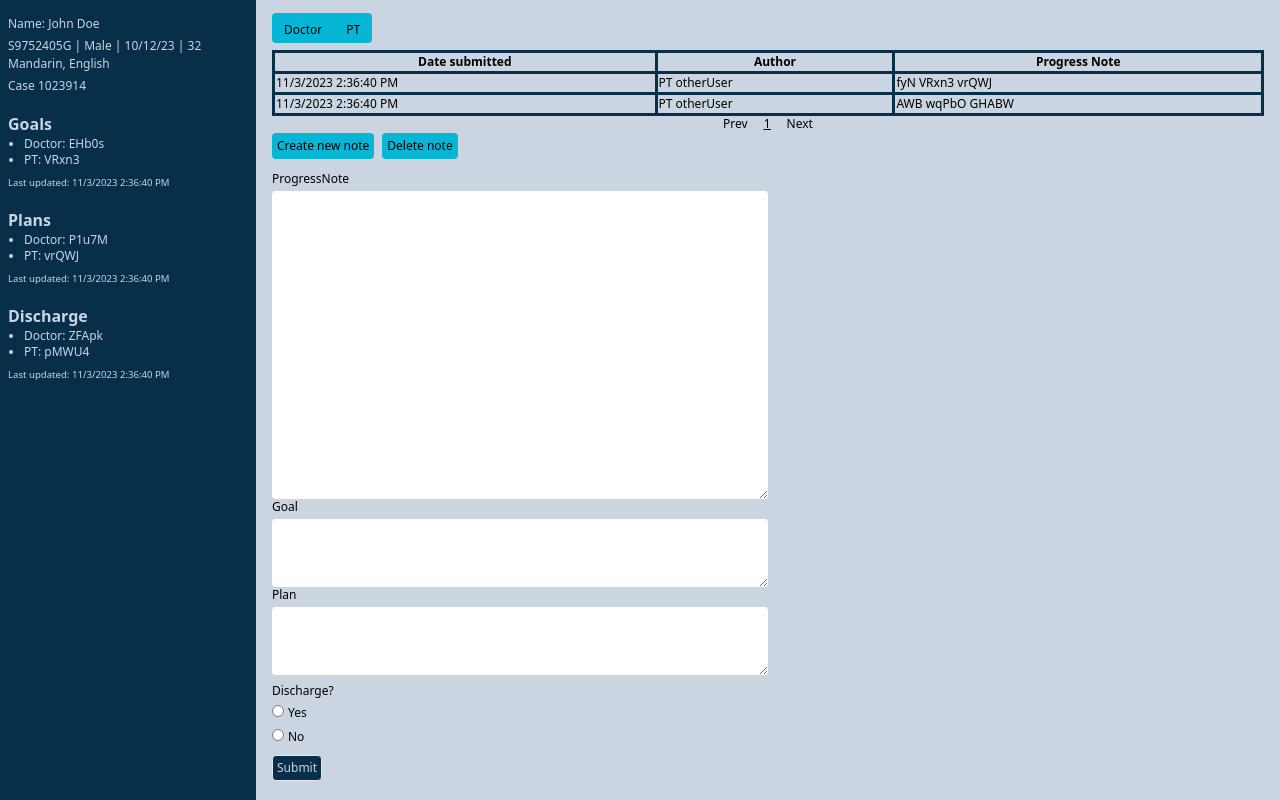
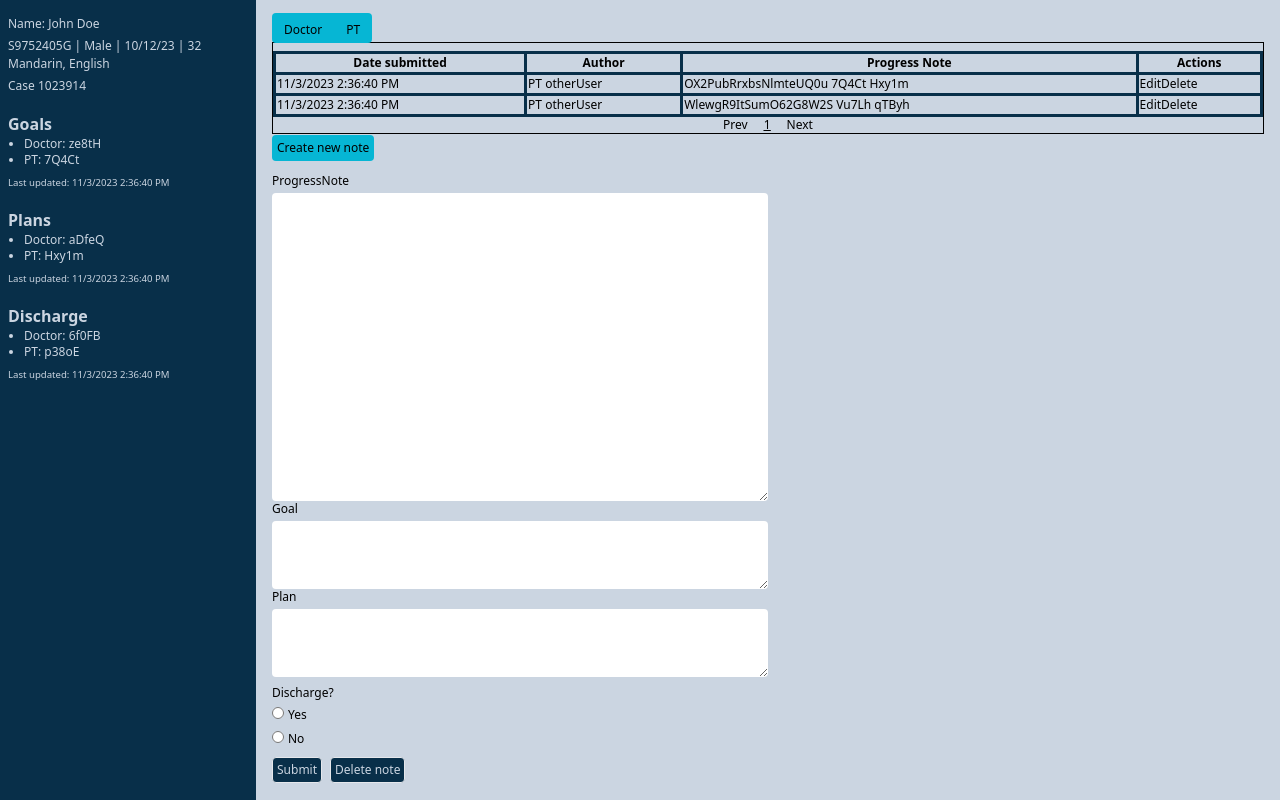
Before and after one commit to limmxc1/emr, a React (Create React App) app: page /pt in a window 1280 px wide. Both pictures are taken after a click on the button "Create new note". Shown: the top 800 px of the page. Built offline with nearby package versions, Linux system fonts and the light colour scheme.

Commit message:
1) Rearranged UI of table, showDoc and ProgressNotes, 2) Added delete action for each progress note

```diff
--- a/src/App.js
+++ b/src/App.js
@@ -20,7 +20,6 @@ function App() {
             <Route path="/pt" element={<CurrentView props={"pt"} />}></Route>
           </Routes>
         </div>
-
       </div>
     </Provider>
   );
--- a/src/components/ProgressNote.js
+++ b/src/components/ProgressNote.js
@@ -1,7 +1,8 @@
 import React, { useState } from 'react'
 import { useDispatch } from 'react-redux';
+import { generateKey } from '../constants/randomDocsTest';
 
-function ProgressNote({slice, setShow}) {
+function ProgressNote({slice, setShow, handleClick}) {
     const d = new Date()
     const dispatch = useDispatch()
 
@@ -17,12 +18,13 @@ function ProgressNote({slice, setShow}) {
         }))
     }
 // Adds time and date to local state before dispatching to Redux store
-    function addTimeAndDate() {
+    function addTimeDateKey() {
         setState(prevState => ({
             ...prevState,
             submitDate: d.toLocaleDateString(),
             submitTime: d.toLocaleTimeString(),
-            author: "newUser"
+            author: "newUser",
+            key: generateKey(10)
         }))
     }
 
@@ -31,7 +33,6 @@ function ProgressNote({slice, setShow}) {
         setShow(false)
         dispatch(slice(state))
     }
-
 
     const sections = ["progressNote", "goal", "plan"]
 
@@ -79,7 +80,9 @@ function ProgressNote({slice, setShow}) {
                     ></input>
                     <label htmlFor="dischargeNo" className='text-xs pl-1'>No</label>
                 </div>
-                <button className='block border bg-sky-950 text-slate-300 p-1 rounded text-xs mt-2' onMouseUp={addTimeAndDate} onClick={handleSubmit}>Submit</button>
+                <button className='block border bg-sky-950 text-slate-300 p-1 rounded text-xs mt-2 mr-2 inline' onMouseUp={addTimeDateKey} onClick={handleSubmit}>Submit</button>
+                <button onClick={handleClick} className='block border bg-sky-950 text-slate-300 p-1 rounded inline text-xs mt-2'>Delete note</button>
+
         </div>
     )
 }
--- a/src/components/Table.js
+++ b/src/components/Table.js
@@ -1,6 +1,7 @@
 import React, { useState } from 'react'
 import { useSelector, useDispatch } from 'react-redux'
 import { selectDoc } from '../store/showDocSlice'
+import { deleteDocDoc } from '../store/docSlice'
 
 function Table({props}) {
     const state = useSelector(state => state[props][`${props}Notes`])
@@ -29,12 +30,13 @@ function Table({props}) {
         setCurrentPage(id)
     }
 
-    function currentDocToShow(e) {
-        const selected = state.filter(item => item.key === e.currentTarget.id)
-        console.log(selected)
+    function deleteDoc(e) {
+        e.stopPropagation();
+        dispatch(deleteDocDoc(e.target.parentElement.parentElement.dataset.key))
     }
 
-    const headers = ["Date submitted", "Author", "Progress Note"]
+
+    const headers = ["Date submitted", "Author", "Progress Note", "Actions"]
 
     return (
         <div className='text-xs pt-2'>
@@ -45,10 +47,14 @@ function Table({props}) {
                 <tbody>
                     {records.map((note) => {
                         return (
-                            <tr key={note.key} className='cursor-pointer border-sky-950 border-[3px]' onClick={() => dispatch(selectDoc(note.key))}>
+                            <tr data-key={note.key} className='cursor-pointer border-sky-950 border-[3px]' onClick={() => dispatch(selectDoc(note.key))}>
                                 <td className='border-sky-950 border-[3px]'>{note.submitDate + ' ' + note.submitTime}</td>
                                 <td className='border-sky-950 border-[3px]'>{note.author}</td>
                                 <td className='border-sky-950 border-[3px]'>{note.progressNote + "\n" + note.goal + "\n" + note.plan}</td>
+                                <td className='border-sky-950 border-[3px]'>
+                                    <button>Edit</button>
+                                    <button onClick={deleteDoc}>Delete</button>
+                                </td>
                             </tr>
                         )
                     })}
--- a/src/constants/randomDocsTest.js
+++ b/src/constants/randomDocsTest.js
@@ -26,7 +26,7 @@ function generateKey(length) {
 // Generate random Doc docs
 for (let i = 0; i < 12; i++) {
     randomDocsTest.doc.push({
-        progressNote: generateString(3),
+        progressNote: generateString(20),
         goal: generateString(5),
         plan: generateString(5),
         discharge: generateString(5),
@@ -40,7 +40,7 @@ for (let i = 0; i < 12; i++) {
   // Generate random PT docs
   for (let i = 0; i < 2; i++) {
     randomDocsTest.pt.push({
-        progressNote: generateString(3),
+        progressNote: generateString(20),
         goal: generateString(5),
         plan: generateString(5),
         discharge: generateString(5),
@@ -52,3 +52,4 @@ for (let i = 0; i < 12; i++) {
   }
 
 export default randomDocsTest
+export { generateKey }
--- a/src/features/CurrentView.js
+++ b/src/features/CurrentView.js
@@ -16,7 +16,7 @@ function CurrentView({props}) {
 
     function showNoteOrNot() {
       if (show) {
-        return <ProgressNote slice={whatIsProps()} setShow={setShow} className="pl-2"/>
+        return <ProgressNote slice={whatIsProps()} setShow={setShow} handleClick={handleClick} className="pl-2"/>
       } else {
         return
       }
@@ -26,28 +26,33 @@ function CurrentView({props}) {
         if (whichButton === "Create new note") setShow(true)
         else if (whichButton === "Delete note") setShow(false)
     }
-    function showDocOrNot(e) {
-        if (state.showDoc.selectedDoc) {
+    function showDocOrNot() {
+        if (state.showDoc.selectedDoc && state.doc.docNotes.some(note => note.key === state.showDoc.selectedDoc)) {
             const selected = state.doc.docNotes.filter(note => note.key===state.showDoc.selectedDoc)[0]
-            return <div className='text-black text-xs'>
+            return (
+                <div className='text-black text-xs pt-2 px-3'>
                     <p>{selected.author}</p>
                     <p>{selected.submitDate + " " + selected.submitTime}</p>
                     <p>{selected.progressNote}</p>
                     <p>{selected.goal}</p>
                     <p>{selected.plan}</p>
                 </div>
+            )
         }
-
-        else if (!state.showDoc.selectedDoc) return
+        else return
     }
 
     return (
         <div>
-            <Table props={props}/>
-            <button onClick={handleClick} className='text-xs border p-1 border-transparent bg-cyan-500 rounded hover:bg-[#FF8787] hover:text-white mr-2'>Create new note</button>
-            <button onClick={handleClick} className='text-xs border p-1 border-transparent bg-cyan-500 rounded hover:bg-[#FF8787] hover:text-white mr-2'>Delete note</button>
-            <div className='grid grid-cols-2 h-screen pt-3'>
+            <div className='grid grid-cols-2 border-black border'>
+                <div className={`${state.showDoc.selectedDoc ? "col-span-1" : "col-span-2"}`}>
+                    <Table props={props} />
+                </div>
+                <div className='col-span-1'>
                     {showDocOrNot()}
+                </div>
+            </div>
+            <button onClick={handleClick} className='text-xs border p-1 border-transparent bg-cyan-500 rounded hover:bg-[#FF8787] hover:text-white mr-2'>Create new note</button>            <div className='grid grid-cols-2 h-screen pt-3'>
                 {show && showNoteOrNot()} {/*Whether which slice it updates should depend on the profession of the user. default = doc*/}
             </div>
         </div>
--- a/src/store/docSlice.js
+++ b/src/store/docSlice.js
@@ -12,10 +12,13 @@ const docSlice = createSlice({
         addDocDoc: (state, action) => {
             state.docNotes.unshift(action.payload)
         },
+        deleteDocDoc: (state, action) => {
+            state.docNotes = state.docNotes.filter(note => note.key !== action.payload)
+        }
     }
 })
 
 // Selectors
 export const selectAllDocs = state => state.doc
 export default docSlice.reducer
-export const { addDocDoc } = docSlice.actions
+export const { addDocDoc, deleteDocDoc } = docSlice.actions
--- a/src/store/showDocSlice.js
+++ b/src/store/showDocSlice.js
@@ -1,16 +1,12 @@
 import { createSlice } from "@reduxjs/toolkit";
 
 let defaultState = {
-    showOrNot: true
 }
 
 const showDocSlice = createSlice({
     name: "showDocs",
     initialState: defaultState,
     reducers: {
-        showDoc: (state) => {
-            state.showOrNot = true
-        },
         selectDoc: (state, action) => {
             state.selectedDoc = action.payload
         }
@@ -19,4 +15,4 @@ const showDocSlice = createSlice({
 
 // Selectors
 export default showDocSlice.reducer
-export const { showDoc, selectDoc } = showDocSlice.actions
+export const { selectDoc } = showDocSlice.actions
```
Lines whose indentation alone changed are shown as unchanged.
